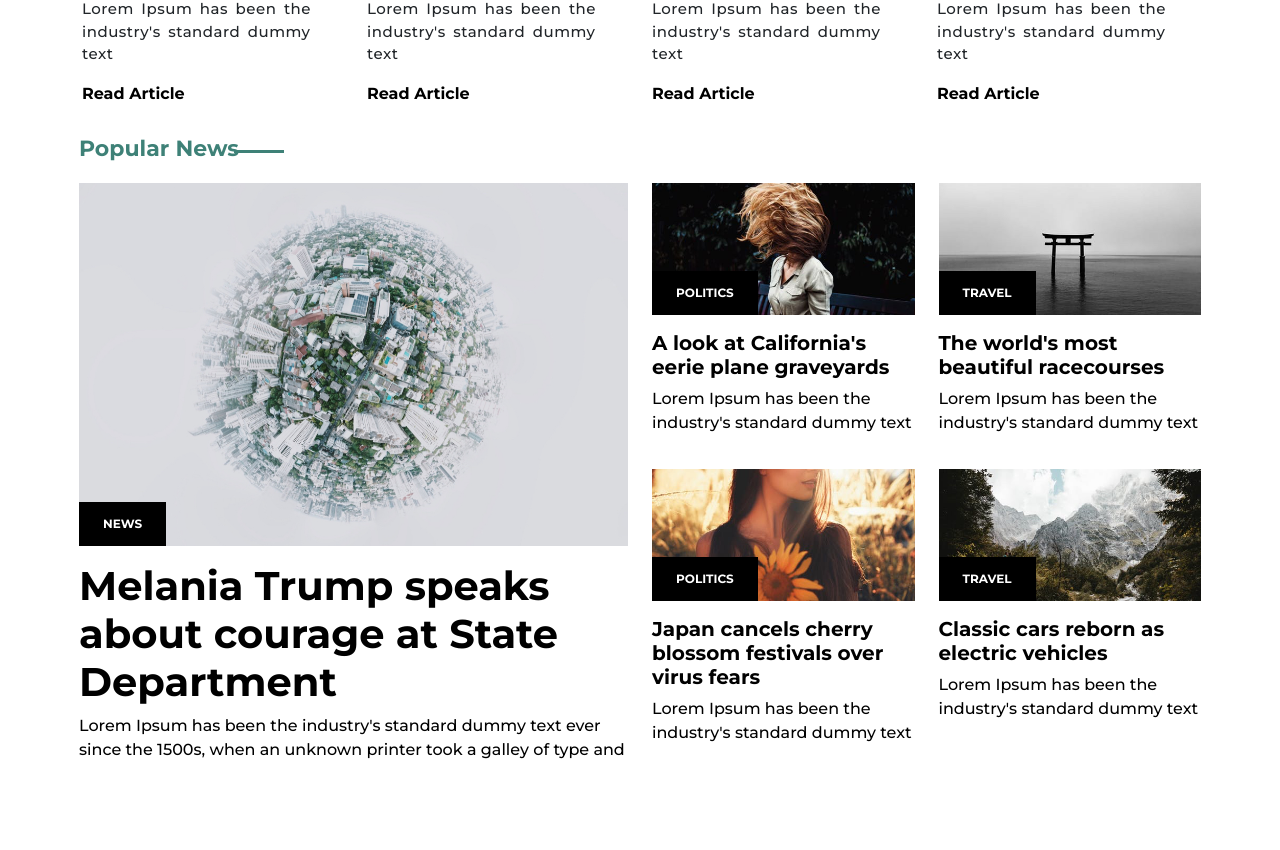
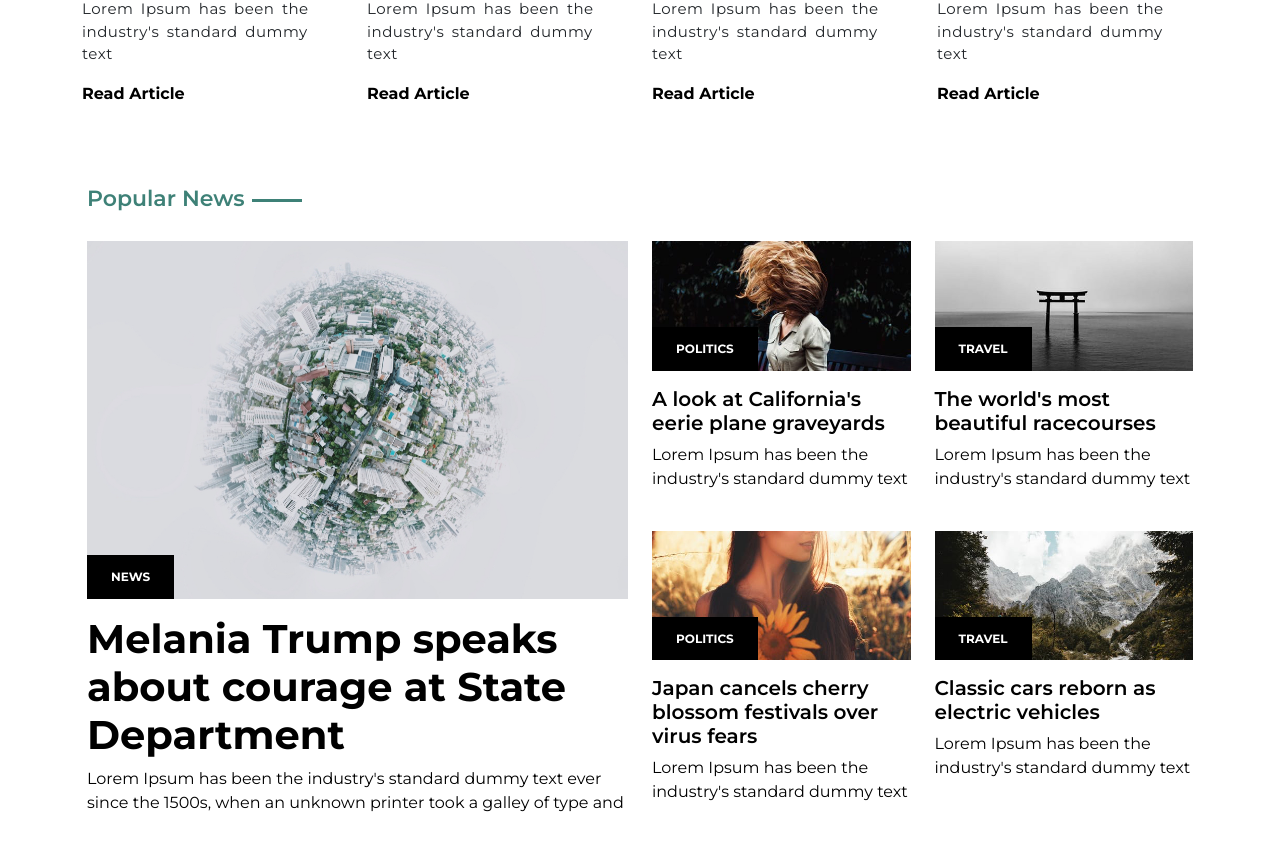
Before and after one commit to ProWork1/News, a React (Create React App) app: page / in a window 1280 px wide. Shown: the part 2234-3084 px from the top of the page. Before the commit the page ends 3020 px from the top, so only its background shows below. Built offline with nearby package versions, Linux system fonts and the light colour scheme.

Commit message:
finished

```diff
--- a/src/Components/Popular-news/Maincard.js
+++ b/src/Components/Popular-news/Maincard.js
@@ -5,11 +5,11 @@ import {} from 'reactstrap'
 const Maincard  = () => {
     return (
         <div>
-            <div className="position-relative image-hover">
-                <img src="./images/PopularNews/glob.jpg" className="img-fluid" alt="world-news"/>
+            <div className="position-relative image-hover main-card">
+                <img src="./images/PopularNews/glob.jpg" className="img-fluid w-100 h-100" alt="world-news"/>
                 <span className="thumb-title">NEWS</span>
             </div>
-            <h1 className="font-weight-600 mt-3">Melania Trump speaks about courage at State Department</h1>
+            <h1 className="font-weight-700 mt-3">Melania Trump speaks about courage at State Department</h1>
             <p className="fs-15 font-weight-normal">Lorem Ipsum has been the industry's standard dummy text ever since the 1500s, when an unknown printer took a galley of type and</p>
         </div>
     )
--- a/src/Components/Popular-news/PopularNews.js
+++ b/src/Components/Popular-news/PopularNews.js
@@ -1,6 +1,6 @@
 import React from 'react'
 import PopularNewsContents from './PopularNewsContents'
-import {Container, Row, Col} from 'reactstrap'
+import { Row, Col} from 'reactstrap'
 import './popularnews.scss'
 
 const PopularNews = () => {
@@ -35,7 +35,7 @@ const PopularNews = () => {
         }
     ]
   return (
-            <Container className="editors-news">
+            <section className="editors-news">
                 <Row className="main-title">
                     <Col lg={3}>
                         <div class="d-flex position-relative float-left">
@@ -44,7 +44,7 @@ const PopularNews = () => {
                     </Col>
                 </Row>
                 <PopularNewsContents popularproducts={popularproducts}/>
-            </Container>
+            </section>
   );
 }
 
--- a/src/Components/Popular-news/PopularNewsContents.js
+++ b/src/Components/Popular-news/PopularNewsContents.js
@@ -1,14 +1,14 @@
 import React from 'react'
 import Maincard from './Maincard'
 import './popularnews.scss'
-import {Card, CardBody, Col, Row} from 'reactstrap'
+import { Col, Row} from 'reactstrap'
 
 const PopularNewsContents  = (props) => {
     const popularproducts = props.popularproducts.map(popularproducts => (
-            <Col sm={6} className="mb-3 prop-card">
+            <Col sm={6} className="mb-3 mb-sm-4 prop-card position-relative">
                  <Col sm={6} className="mb-5 mb-sm-2 w-100" key={popularproducts.id}>
                         <div className="position-relative image-hover">
-                               <img src={popularproducts.img} className="img-fluid" alt="world-news" />
+                               <img src={popularproducts.img} className="img-fluid w-100" alt="world-news" />
                                <span className="thumb-title">{popularproducts.thumbtitle}</span>
                         </div>
                         <div>
--- a/src/Components/Popular-news/popularnews.scss
+++ b/src/Components/Popular-news/popularnews.scss
@@ -1,5 +1,9 @@
+@import url('https://fonts.googleapis.com/css2?family=Montserrat:wght@400;500;600;700;800&display=swap');
+
 .editors-news{
+    position: relative;
     margin-top: 30px;
+    padding: 50px 90px;
     font-family: "Montserrat", sans-serif;
     font-weight: initial;
     color: #000000;
@@ -20,7 +24,7 @@
                     line-height: 1.14;
                     letter-spacing: normal;
                     color: #3e8177;
-                    margin-bottom: 22px;
+                    margin-bottom: 30px;
                 }
                 .section-title:after {
                     content: "";
@@ -28,8 +32,8 @@
                     height: 3px;
                     background: #3e8177;
                     position: absolute;
-                    left: 155px;
-                    top: 14px;
+                    left: 165px;
+                    top: 13px;
                 }
             }
         }
@@ -67,11 +71,16 @@
                 background: #0a62fb;
             }
         }
-        .prop-card{
-            height: 270px;
+        .font-weight-700{
+            font-weight :700;
         }
         .font-weight-600{
             font-weight :600;
         }
     }
 }
+@media (max-width:570px){
+    .editors-news{
+        padding: 20px;
+    }
+}
```
